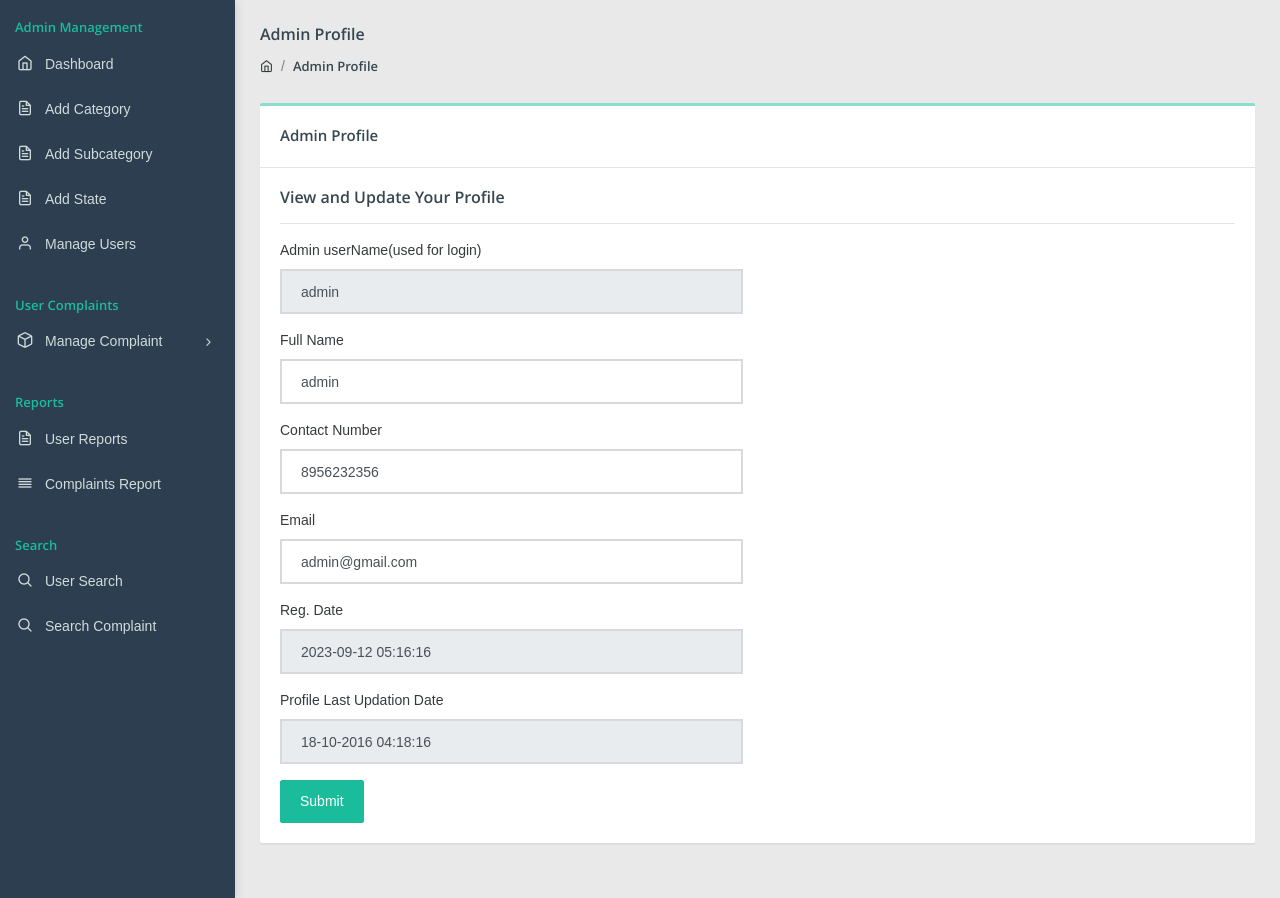
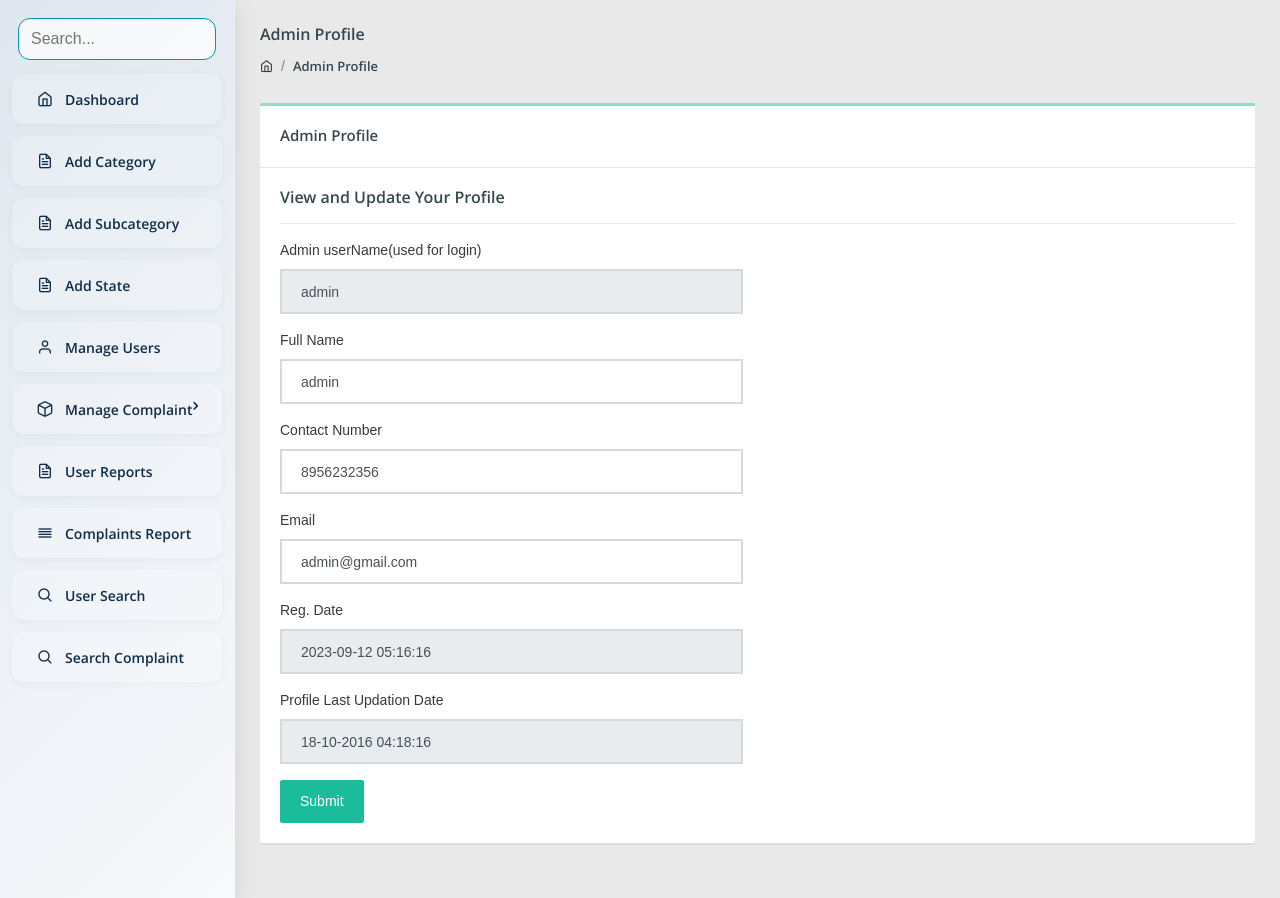
Before and after one commit to bhagirathbaraiya/PHP_PROJECT, a PHP site: page /cms/admin/admin-profile.php in a window 1280 px wide. Shown: the part 56-954 px from the top of the page. Run offline with PHP 8.4, Linux system fonts and the light colour scheme; a user stored in the database is signed in; data comes from the database, SQL or seed files in the repository; some web fonts are replaced.

Commit message:
sidebar options converted to modern ui

```diff
--- a/admin/include/sidebar.php
+++ b/admin/include/sidebar.php
@@ -6,79 +6,115 @@
 	</div>
 	<!-- [ Pre-loader ] End -->
 	<!-- [ navigation menu ] start -->
-	<nav class="pcoded-navbar  ">
-		<div class="navbar-wrapper  ">
-			<div class="navbar-content scroll-div " >
-				<ul class="nav pcoded-inner-navbar ">
-					<li class="nav-item pcoded-menu-caption">
-						<label>Admin Management</label>
+	<nav class="pcoded-navbar" style="background: linear-gradient(135deg, #e0e7ef 0%, #f7f9fb 100%); box-shadow: 0 4px 24px rgba(0,0,0,0.10); border-right: 1.5px solid rgba(255,255,255,0.35); backdrop-filter: blur(12px);">
+    <div class="navbar-wrapper">
+        <div class="navbar-content scroll-div">
+            <!-- Search Bar -->
+            <div style="padding: 18px 18px 8px 18px;">
+                <input type="text" id="sidebar-search" placeholder="Search..." style="width: 100%; padding: 8px 12px; border-radius: 12px; border: 1px solid #0097A7; background: rgba(255,255,255,0.7); color: #102d4a; font-size: 1rem; outline: none; transition: border 0.2s;" oninput="filterSidebarOptions()">
+            </div>
+            <ul class="nav pcoded-inner-navbar" id="sidebar-options-list" style="margin-top: 0;">
+                <li class="nav-item">
+                    <a href="dashboard.php" class="nav-link"><span class="pcoded-micon"><i class="feather icon-home"></i></span><span class="pcoded-mtext">Dashboard</span></a>
                 </li>
                 <li class="nav-item">
-					    <a href="dashboard.php" class="nav-link "><span class="pcoded-micon"><i class="feather icon-home"></i></span><span class="pcoded-mtext">Dashboard</span></a>
-					</li>
-
-					<li class="nav-item">
-					    <a href="category.php" class="nav-link "><span class="pcoded-micon"><i class="feather icon-file-text"></i></span><span class="pcoded-mtext">Add Category</span></a>
+                    <a href="category.php" class="nav-link"><span class="pcoded-micon"><i class="feather icon-file-text"></i></span><span class="pcoded-mtext">Add Category</span></a>
                 </li>
                 <li class="nav-item">
-					    <a href="subcategory.php" class="nav-link "><span class="pcoded-micon"><i class="feather icon-file-text"></i></span><span class="pcoded-mtext">Add Subcategory</span></a>
+                    <a href="subcategory.php" class="nav-link"><span class="pcoded-micon"><i class="feather icon-file-text"></i></span><span class="pcoded-mtext">Add Subcategory</span></a>
                 </li>
                 <li class="nav-item">
-					    <a href="state.php" class="nav-link "><span class="pcoded-micon"><i class="feather icon-file-text"></i></span><span class="pcoded-mtext">Add State</span></a>
+                    <a href="state.php" class="nav-link"><span class="pcoded-micon"><i class="feather icon-file-text"></i></span><span class="pcoded-mtext">Add State</span></a>
                 </li>
                 <li class="nav-item">
-					    <a href="manage-users.php" class="nav-link "><span class="pcoded-micon"><i class="feather icon-user"></i></span><span class="pcoded-mtext">Manage Users</span></a>
+                    <a href="manage-users.php" class="nav-link"><span class="pcoded-micon"><i class="feather icon-user"></i></span><span class="pcoded-mtext">Manage Users</span></a>
                 </li>
-
-
-
-
-
-
-
-					<li class="nav-item pcoded-menu-caption">
-						<label>User Complaints</label>
-					</li>
-
-
                 <li class="nav-item pcoded-hasmenu">
-						<a href="#!" class="nav-link "><span class="pcoded-micon"><i class="feather icon-box"></i></span><span class="pcoded-mtext">Manage Complaint</span></a>
+                    <a href="#" class="nav-link"><span class="pcoded-micon"><i class="feather icon-box"></i></span><span class="pcoded-mtext">Manage Complaint</span></a>
                     <ul class="pcoded-submenu">
-							<li>
-	<a href="all-complaint.php">All Complaints</a></li>
-							<li>
-	<a href="notprocess-complaint.php">Not Process Yet</a></li>
-							<li>
-								<a href="inprocess-complaint.php">In Process</a></li>
-
+                        <li><a href="all-complaint.php">All Complaints</a></li>
+                        <li><a href="notprocess-complaint.php">Not Process Yet</a></li>
+                        <li><a href="inprocess-complaint.php">In Process</a></li>
                         <li><a href="closed-complaint.php">Closed Complaints</a></li>
-
                     </ul>
                 </li>
-					<li class="nav-item pcoded-menu-caption">
-					    <label>Reports</label>
+                <li class="nav-item">
+                    <a href="between-date-userreport.php" class="nav-link"><span class="pcoded-micon"><i class="feather icon-file-text"></i></span><span class="pcoded-mtext">User Reports</span></a>
                 </li>
                 <li class="nav-item">
-					    <a href="between-date-userreport.php" class="nav-link "><span class="pcoded-micon"><i class="feather icon-file-text"></i></span><span class="pcoded-mtext">User Reports</span></a>
+                    <a href="between-date-complaintreport.php" class="nav-link"><span class="pcoded-micon"><i class="feather icon-align-justify"></i></span><span class="pcoded-mtext">Complaints Report</span></a>
                 </li>
                 <li class="nav-item">
-					    <a href="between-date-complaintreport.php" class="nav-link "><span class="pcoded-micon"><i class="feather icon-align-justify"></i></span><span class="pcoded-mtext">Complaints Report</span></a>
-					</li>
-					<li class="nav-item pcoded-menu-caption">
-						<label>Search</label>
+                    <a href="user-search.php" class="nav-link"><span class="pcoded-micon"><i class="feather icon-search"></i></span><span class="pcoded-mtext">User Search</span></a>
                 </li>
                 <li class="nav-item">
-					    <a href="user-search.php" class="nav-link "><span class="pcoded-micon"><i class="feather icon-search"></i></span><span class="pcoded-mtext">User Search</span></a>
+                    <a href="complaint-search.php" class="nav-link"><span class="pcoded-micon"><i class="feather icon-search"></i></span><span class="pcoded-mtext">Search Complaint</span></a>
                 </li>
-					<li class="nav-item">
-					    <a href="complaint-search.php" class="nav-link "><span class="pcoded-micon"><i class="feather icon-search"></i></span><span class="pcoded-mtext">Search Complaint</span></a>
-					</li>
-
-
             </ul>
-
-
-
         </div>
     </div>
 </nav>
+<script>
+function filterSidebarOptions() {
+    var input = document.getElementById('sidebar-search');
+    var filter = input.value.toLowerCase();
+    var ul = document.getElementById('sidebar-options-list');
+    var items = ul.getElementsByTagName('li');
+    for (var i = 0; i < items.length; i++) {
+        var text = items[i].innerText.toLowerCase();
+        if (text.indexOf(filter) > -1) {
+            items[i].style.display = '';
+        } else {
+            items[i].style.display = 'none';
+        }
+    }
+}
+</script>
+<style>
+.pcoded-navbar {
+    background: linear-gradient(135deg, #e0e7ef 0%, #f7f9fb 100%) !important;
+    box-shadow: 0 4px 24px rgba(0,0,0,0.10);
+    border-right: 1.5px solid rgba(255,255,255,0.35);
+    backdrop-filter: blur(12px);
+}
+.pcoded-inner-navbar > .nav-item > .nav-link {
+    color: #102d4a !important;
+    background: rgba(255,255,255,0.18);
+    border-radius: 12px;
+    margin: 6px 12px;
+    padding: 10px 18px;
+    font-weight: 600;
+    transition: background 0.18s, color 0.18s, box-shadow 0.18s;
+    box-shadow: 0 2px 8px rgba(0,0,0,0.04);
+}
+.pcoded-inner-navbar > .nav-item > .nav-link:hover, .pcoded-inner-navbar > .nav-item > .nav-link:focus {
+    background: #0097A7 !important;
+    color: #fff !important;
+    box-shadow: 0 4px 16px rgba(0,151,167,0.13);
+}
+.pcoded-inner-navbar > .nav-item.active > .nav-link, .pcoded-inner-navbar > .nav-item > .nav-link.active {
+    background: #A41E22 !important;
+    color: #fff !important;
+}
+.pcoded-inner-navbar .pcoded-submenu {
+    background: rgba(255,255,255,0.13);
+    border-radius: 10px;
+    margin: 4px 0 4px 18px;
+    box-shadow: 0 1px 4px rgba(0,0,0,0.06);
+    padding: 6px 0;
+}
+.pcoded-inner-navbar .pcoded-submenu li a {
+    color: #0097A7 !important;
+    font-weight: 500;
+    border-radius: 8px;
+    padding: 7px 16px;
+    transition: background 0.15s, color 0.15s;
+}
+.pcoded-inner-navbar .pcoded-submenu li a:hover, .pcoded-inner-navbar .pcoded-submenu li a:focus {
+    background: #F9B600 !important;
+    color: #A41E22 !important;
+}
+#sidebar-search:focus {
+    border: 1.5px solid #A41E22;
+}
+</style>
```
Lines whose indentation alone changed are shown as unchanged.
